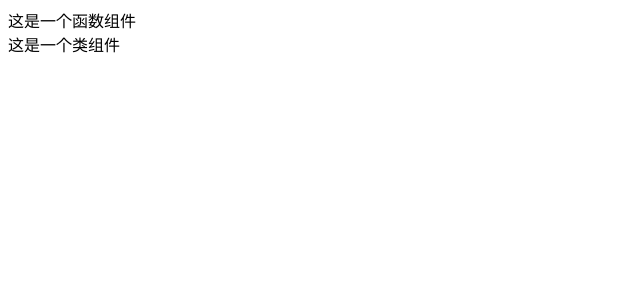
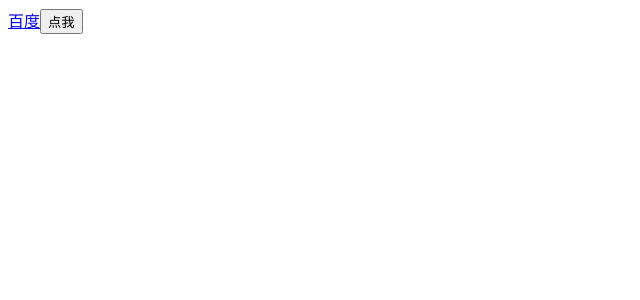
Before and after one commit to Jimmy-22/learn_react, a React (Create React App) app: page / in a window 1280 px wide. Shown: the top 300 px of the page, without its empty margins (0-640 px from the left). Built offline with nearby package versions, Linux system fonts and the light colour scheme.

Commit message:
feat: JSX绑定事件

```diff
--- a/src/App.js
+++ b/src/App.js
@@ -1,24 +1,41 @@
 import React from "react";
 
-// 定义函数组件
+// 函数组件
+// function HelloFn() {
+//   const clickHandle = () => {
+//     console.log("事件被触发了");
+//   };
+//   return <button onClick={clickHandle}>点我</button>;
+// }
+
+// 获取事件对象
 function HelloFn() {
-  return <div>这是一个函数组件</div>;
+  const clickHandle = (e) => {
+    e.preventDefault();
+    console.log("事件被触发了", e);
+  };
+  return (
+    <a href="http://www.baidu.com" onClick={clickHandle}>
+      百度
+    </a>
+  );
 }
 
-// 定义类组件
+// 类组件
 class HelloC extends React.Component {
+  clickHandle = () => {
+    console.log("事件被触发了");
+  };
   render() {
-    return <div>这是一个类组件</div>;
+    return <button onClick={this.clickHandle}>点我</button>;
   }
 }
 
-// 定义类组件
 function App() {
   return (
     <div className="App">
-      {/* 渲染函数组件 */}
       <HelloFn></HelloFn>
-      <HelloC />
+      <HelloC></HelloC>
     </div>
   );
 }
```
Also changed, not shown: src/demo/App2.js (added, +25 -0 lines).
